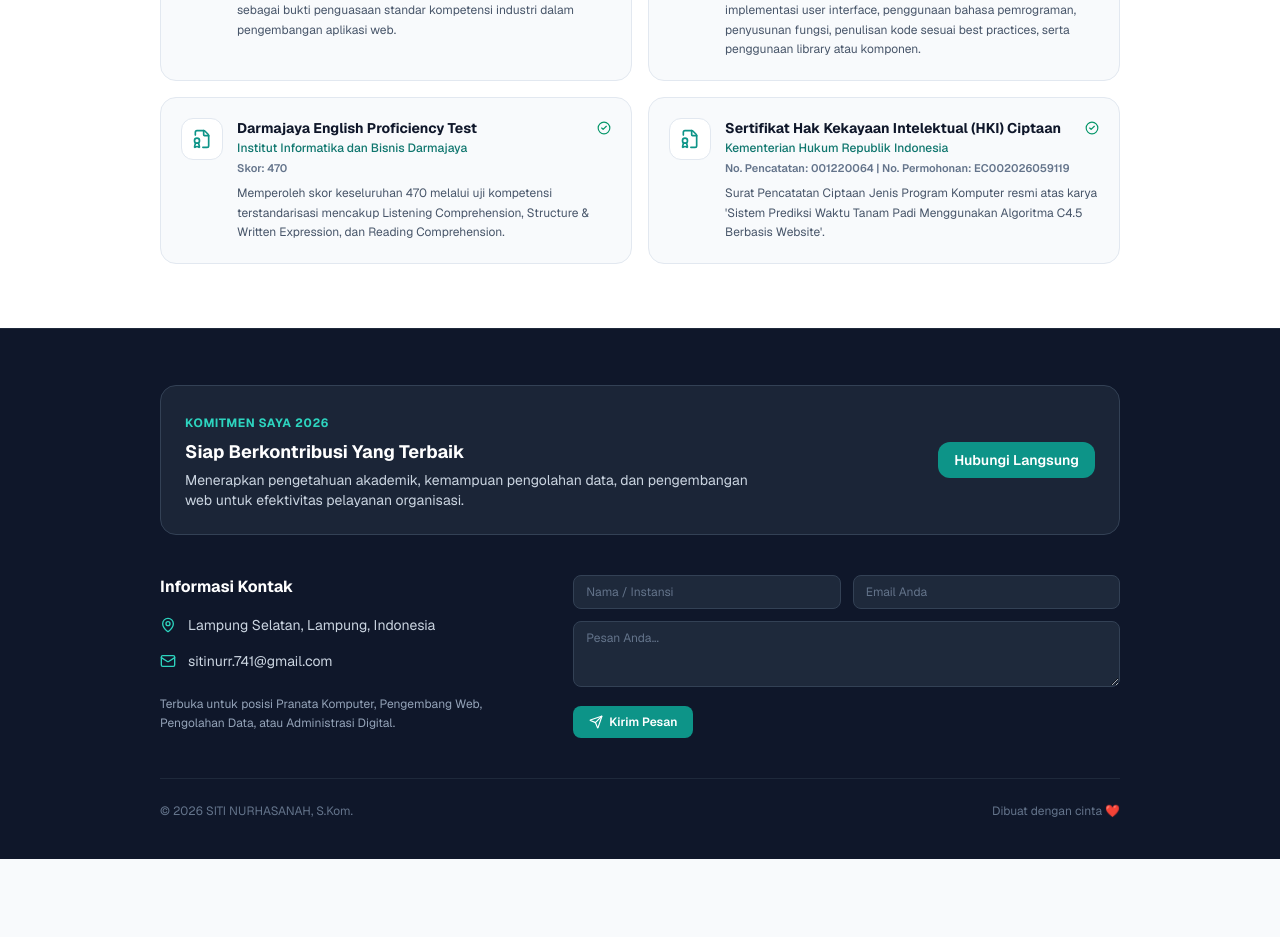
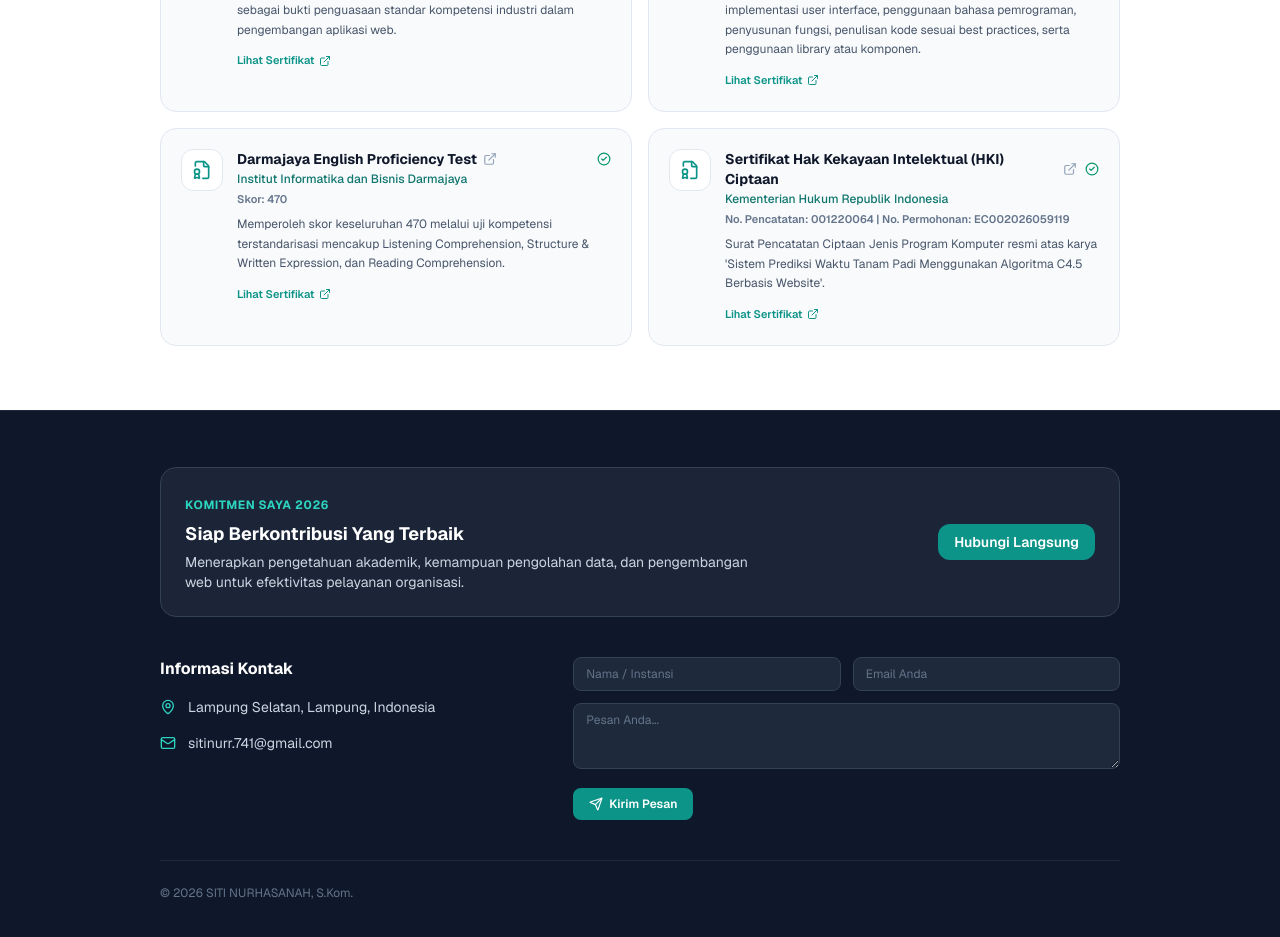
Before and after one commit to Riokurniawan-id/portofolio-siti, a Next.js app: page / in a window 1280 px wide. Shown: the part 3720-4657 px from the top of the page. Before the commit the page ends 4579 px from the top, so only its background shows below. Built offline with nearby package versions, Linux system fonts and the light colour scheme.

Commit message:
Tambahkan link Google Drive pada lisensi & sertifikat dan penyesuaian footer

```diff
--- a/components/Certifications.tsx
+++ b/components/Certifications.tsx
@@ -1,4 +1,4 @@
-import { FileBadge2, CheckCircle2 } from "lucide-react";
+import { FileBadge2, CheckCircle2, ExternalLink } from "lucide-react";
 import { portfolioData } from "@/data/content";
 
 export default function Certifications() {
@@ -18,17 +18,38 @@ export default function Certifications() {
         </div>
 
         <div className="grid grid-cols-1 sm:grid-cols-2 gap-4">
-          {certifications.map((cert, idx) => (
-            <div
+          {certifications.map((cert, idx) => {
+            const hasLink = Boolean(cert.link && cert.link !== "#");
+            const Component = hasLink ? "a" : "div";
+            const linkProps = hasLink
+              ? {
+                  href: cert.link,
+                  target: "_blank",
+                  rel: "noopener noreferrer",
+                }
+              : {};
+
+            return (
+              <Component
                 key={idx}
-              className="p-5 rounded-2xl bg-slate-50 border border-slate-200 flex items-start gap-3.5 hover:border-teal-300 transition-colors"
+                {...linkProps}
+                className={`p-5 rounded-2xl bg-slate-50 border border-slate-200 flex items-start gap-3.5 transition-all group ${
+                  hasLink
+                    ? "hover:border-teal-400 hover:shadow-md hover:bg-slate-50/80 cursor-pointer"
+                    : "hover:border-teal-300"
+                }`}
               >
-              <div className="p-2.5 rounded-xl bg-white text-teal-600 border border-slate-200 shrink-0 shadow-xs">
+                <div className="p-2.5 rounded-xl bg-white text-teal-600 border border-slate-200 shrink-0 shadow-xs group-hover:bg-teal-50 transition-colors">
                   <FileBadge2 className="w-5 h-5" />
                 </div>
                 <div className="flex-1">
                   <div className="flex items-center justify-between gap-2">
-                  <h3 className="text-sm font-bold text-slate-900">{cert.title}</h3>
+                    <h3 className="text-sm font-bold text-slate-900 group-hover:text-teal-700 transition-colors flex items-center gap-1.5">
+                      {cert.title}
+                      {hasLink && (
+                        <ExternalLink className="w-3.5 h-3.5 text-slate-400 group-hover:text-teal-600 transition-colors shrink-0" />
+                      )}
+                    </h3>
                     <CheckCircle2 className="w-3.5 h-3.5 text-emerald-600 shrink-0" />
                   </div>
                   <div className="text-xs font-medium text-teal-700 mt-0.5">{cert.issuer}</div>
@@ -40,9 +61,16 @@ export default function Certifications() {
                   <p className="text-xs text-slate-600 mt-2 leading-relaxed">
                     {cert.description}
                   </p>
+                  {hasLink && (
+                    <span className="inline-flex items-center gap-1 text-[11px] font-semibold text-teal-600 mt-3 group-hover:underline">
+                      Lihat Sertifikat
+                      <ExternalLink className="w-3 h-3" />
+                    </span>
+                  )}
                 </div>
-            </div>
-          ))}
+              </Component>
+            );
+          })}
         </div>
 
       </div>
--- a/components/ContactFooter.tsx
+++ b/components/ContactFooter.tsx
@@ -47,7 +47,7 @@ export default function ContactFooter() {
             </p>
           </div>
           <a
-            href="mailto:sitinurhasanah.ti@gmail.com"
+            href="mailto:sitinurr.741@gmail.com"
             className="shrink-0 px-4 py-2 rounded-xl text-xs sm:text-sm font-semibold bg-teal-600 hover:bg-teal-700 text-white transition-colors"
           >
             Hubungi Langsung
@@ -68,11 +68,6 @@ export default function ContactFooter() {
               <Mail className="w-4 h-4 text-teal-400 shrink-0" />
               <span>sitinurr.741@gmail.com</span>
             </div>
-
-            <p className="text-xs text-slate-400 leading-relaxed pt-2">
-              Terbuka untuk posisi Pranata Komputer, Pengembang Web, Pengolahan
-              Data, atau Administrasi Digital.
-            </p>
           </div>
 
           <div className="md:col-span-7">
@@ -143,7 +138,6 @@ export default function ContactFooter() {
           <div>
             © {new Date().getFullYear()} {personal.name}, S.Kom.
           </div>
-          <div>Dibuat dengan cinta ❤️</div>
         </div>
       </div>
     </footer>
--- a/data/content.ts
+++ b/data/content.ts
@@ -239,6 +239,7 @@ export const portfolioData = {
       description:
         "Sertifikasi kompetensi nasional di bidang pengembangan website, sebagai bukti penguasaan standar kompetensi industri dalam pengembangan aplikasi web.",
       verified: true,
+      link: "https://drive.google.com/file/d/1HXgM_LFZYn6eWWRVADnI7EhOm4eOAelh/view?usp=drive_link",
     },
     {
       title: "Junior Web Development",
@@ -247,6 +248,7 @@ export const portfolioData = {
       description:
         "Sertifikasi kompetensi di bidang pengembangan website, mencakup implementasi user interface, penggunaan bahasa pemrograman, penyusunan fungsi, penulisan kode sesuai best practices, serta penggunaan library atau komponen.",
       verified: true,
+      link: "https://drive.google.com/file/d/1zA60OUWUB8uuiQECDdNdWyavvlc1O4fY/view?usp=drive_link",
     },
     {
       title: "Darmajaya English Proficiency Test",
@@ -256,6 +258,7 @@ export const portfolioData = {
       description:
         "Memperoleh skor keseluruhan 470 melalui uji kompetensi terstandarisasi mencakup Listening Comprehension, Structure & Written Expression, dan Reading Comprehension.",
       verified: true,
+      link: "https://drive.google.com/file/d/1Wk5BohXigwdfMKtukhVqRh-F1UGJmxL1/view?usp=drive_link",
     },
     {
       title: "Sertifikat Hak Kekayaan Intelektual (HKI) Ciptaan",
@@ -265,6 +268,7 @@ export const portfolioData = {
       description:
         "Surat Pencatatan Ciptaan Jenis Program Komputer resmi atas karya 'Sistem Prediksi Waktu Tanam Padi Menggunakan Algoritma C4.5 Berbasis Website'.",
       verified: true,
+      link: "https://drive.google.com/file/d/1-eQnaLR1LppUlyNmloyDqqJM0nLYrVlf/view?usp=drive_link",
     },
   ],
 };
```
Lines whose indentation alone changed are shown as unchanged.
